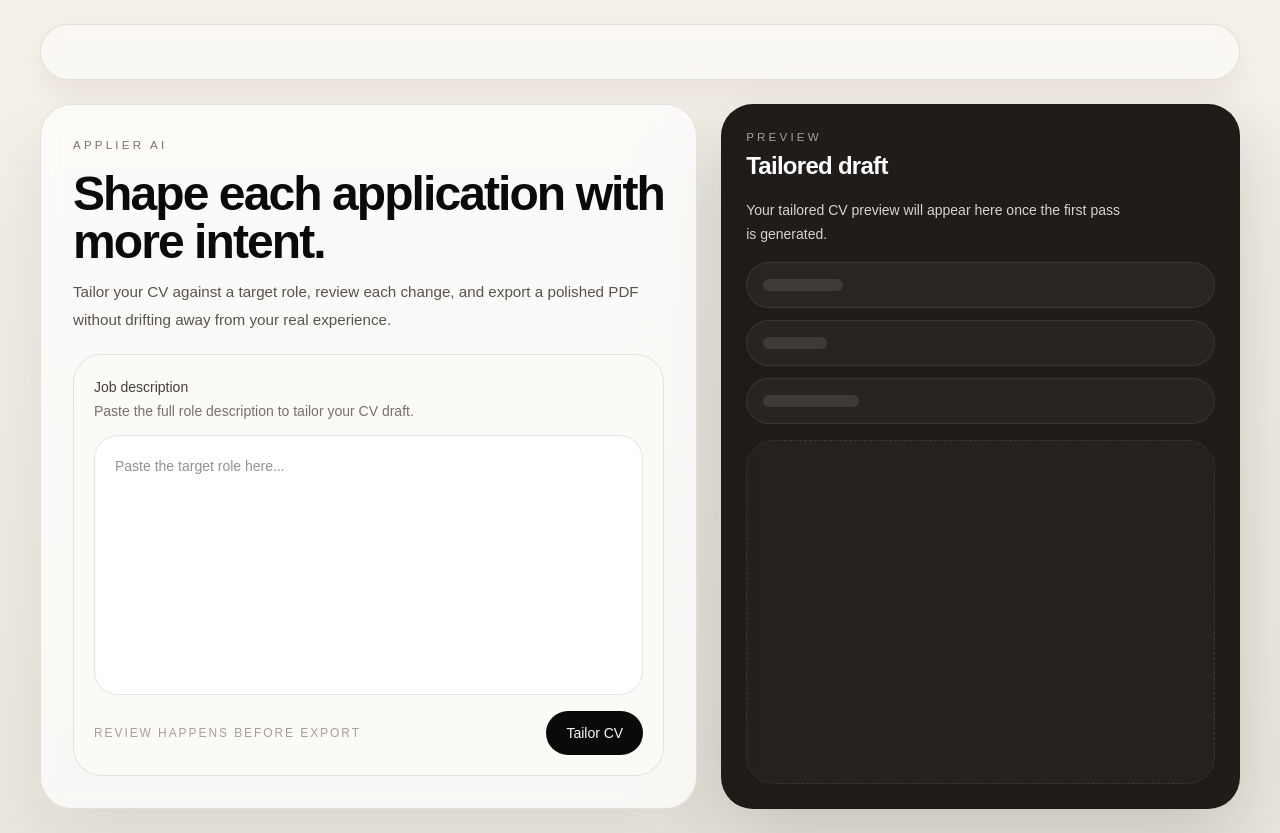
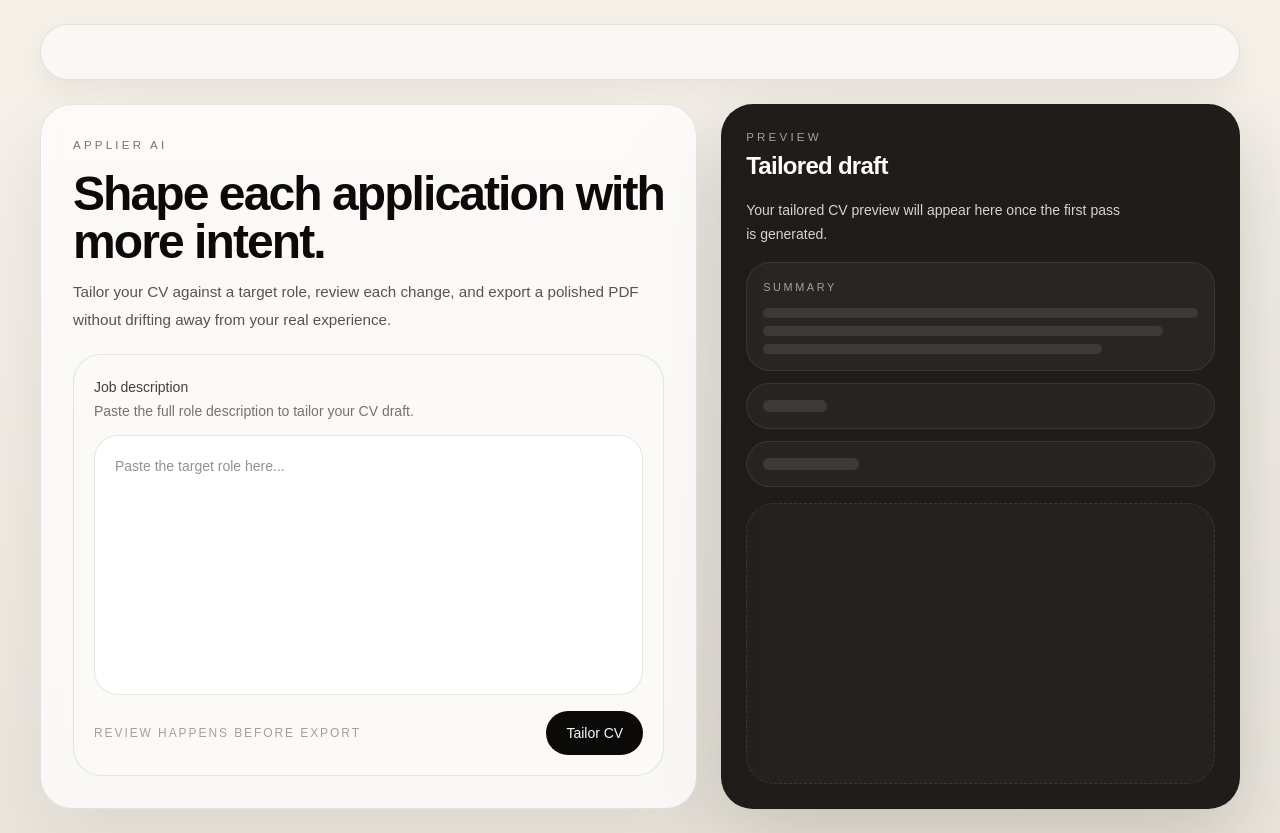
Before and after one commit to asimalizada/applier-ai, a Next.js app: page / in a window 1280 px wide. Built offline with nearby package versions, Linux system fonts and the light colour scheme.

Commit message:
feat: add summary preview block

```diff
--- a/app/page.tsx
+++ b/app/page.tsx
@@ -79,7 +79,16 @@ export default function Home() {
 
               <div className="grid gap-3">
                 <div className="rounded-[24px] border border-white/8 bg-white/[0.045] p-4">
-                  <div className="h-3 w-20 rounded-full bg-white/10" />
+                  <div className="space-y-3">
+                    <p className="text-[0.68rem] font-medium uppercase tracking-[0.24em] text-stone-400">
+                      Summary
+                    </p>
+                    <div className="space-y-2">
+                      <div className="h-2.5 w-full rounded-full bg-white/9" />
+                      <div className="h-2.5 w-[92%] rounded-full bg-white/9" />
+                      <div className="h-2.5 w-[78%] rounded-full bg-white/9" />
+                    </div>
+                  </div>
                 </div>
                 <div className="rounded-[24px] border border-white/8 bg-white/[0.04] p-4">
                   <div className="h-3 w-16 rounded-full bg-white/10" />
```
